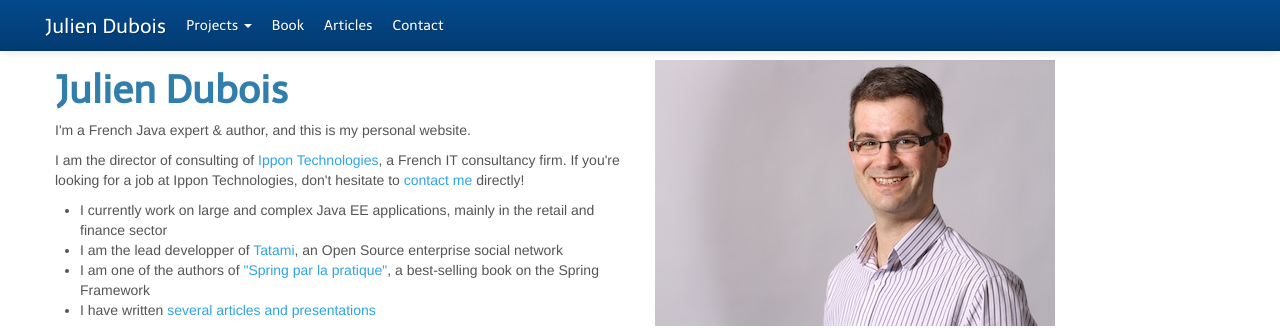
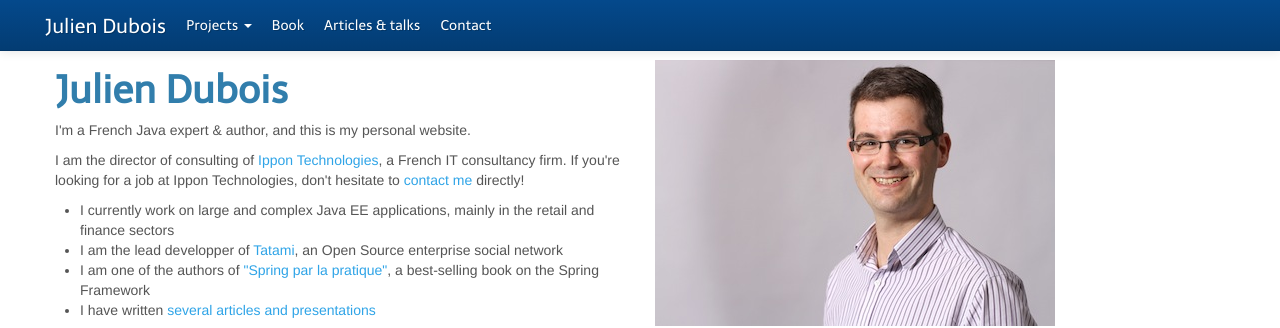
Before and after one commit to jdubois/jdubois.github.com, a Jekyll site: the page built from index.html, in a window 1280 px wide. Shown: the top 328 px of the page. Built offline with Jekyll 4.4.1, drawn with Linux system fonts in a browser that asks for light colours; nearby versions of some CDN libraries; Markdown is read by kramdown in place of the engine named in the settings.

Commit message:
added new talks

```diff
--- a/_layouts/default.html
+++ b/_layouts/default.html
@@ -61,7 +61,7 @@
                                 <a href="/book.html">Book</a>
                             </li>
                             <li {% if '/articles.html' == page.url %}class="active"{% endif %}>
-                                <a href="/articles.html">Articles</a>
+                                <a href="/articles.html">Articles &amp; talks</a>
                             </li>
                             <li {% if '/contact.html' == page.url %}class="active"{% endif %}>
                                 <a href="/contact.html">Contact</a>
--- a/index.html
+++ b/index.html
@@ -14,7 +14,7 @@ title: Julien Dubois
 			I am the director of consulting of <a href="http://www.ippon.fr/" target="_blank">Ippon Technologies</a>, a French IT consultancy firm. If you're looking for a job at Ippon Technologies, don't hesitate to <a href="/contact.html">contact me</a> directly!
 		</p>
 		<ul>
-			<li>I currently work on large and complex Java EE applications, mainly in the retail and finance sector</li>
+			<li>I currently work on large and complex Java EE applications, mainly in the retail and finance sectors</li>
 			<li>I am the lead developper of <a href="/tatami.html">Tatami</a>, an Open Source enterprise social network</li>
 			<li>I am one of the authors of <a href="/book.html">"Spring par la pratique"</a>, a best-selling book on the Spring Framework</li>
 			<li>I have written <a href="/articles.html">several articles and presentations</a></li>
```
Also changed, not shown: articles.html (+7 -2 lines).
